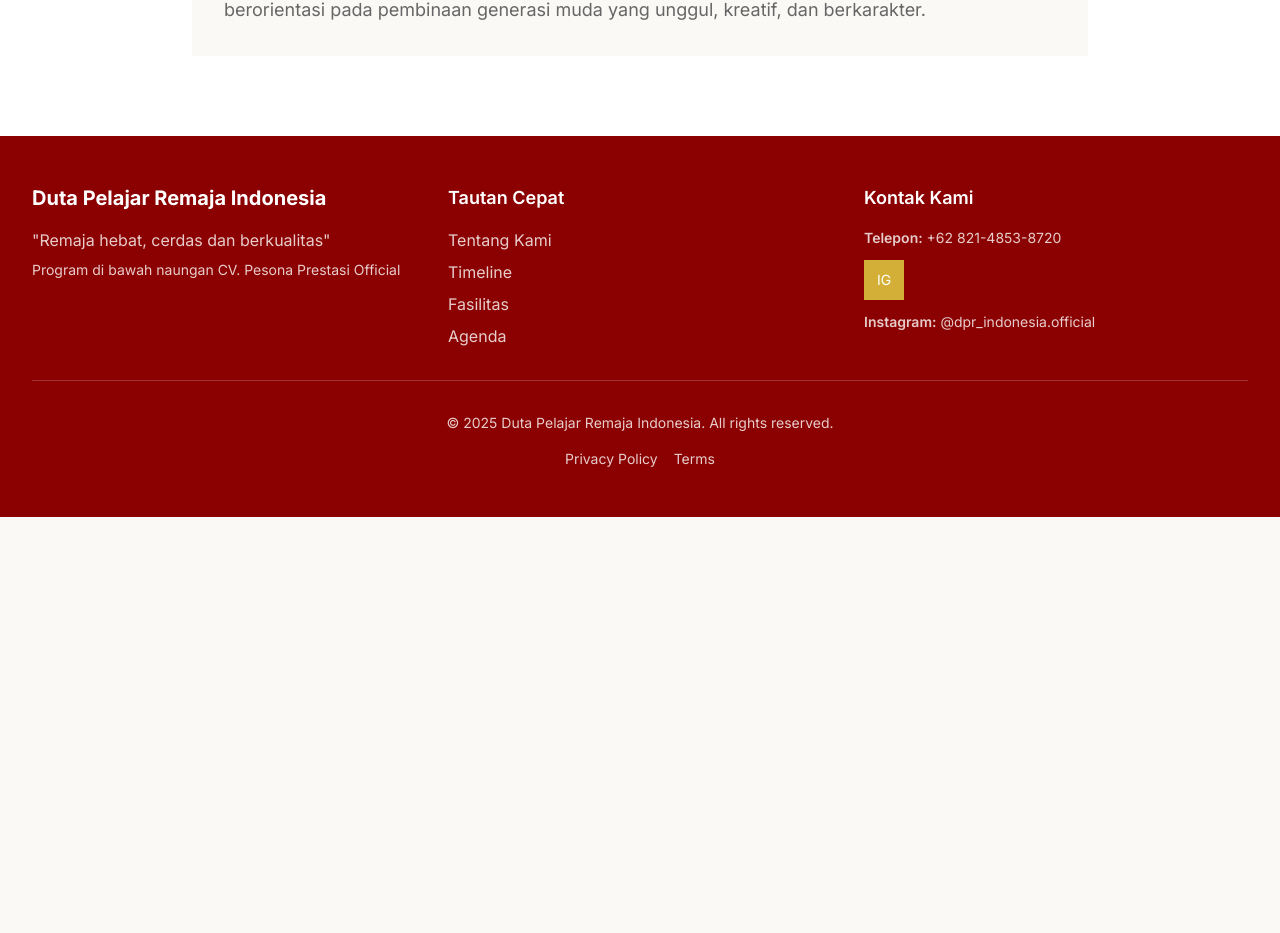
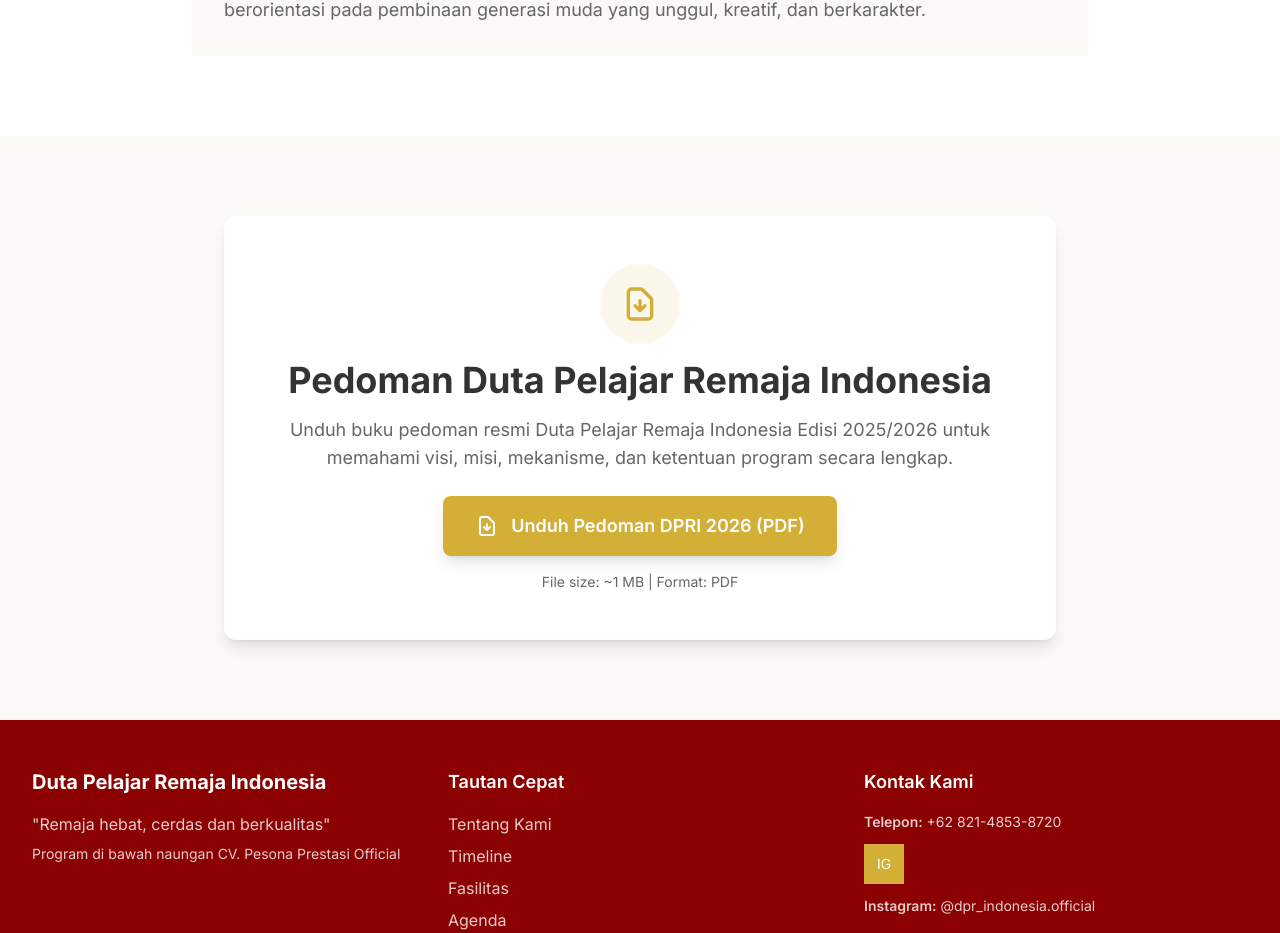
Before and after one commit to DrRhea/xera-dutapelajar, a Next.js app: page /tentang-kami in a window 1280 px wide. Shown: the part 2618-3551 px from the top of the page. Before the commit the page ends 3135 px from the top, so only its background shows below. Built offline with nearby package versions, Linux system fonts and the light colour scheme.

Commit message:
Pindahkan file pedoman PDF ke public/documents dan tambahkan button download di homepage dan halaman tentang-kami

```diff
--- a/app/page.tsx
+++ b/app/page.tsx
@@ -85,12 +85,16 @@
                 >
                   DAFTAR SEKARANG
                 </Link>
-                <Link
-                  href="#"
-                  className="px-8 py-4 bg-white/20 text-white text-lg font-semibold hover:bg-white/30 transition border-2 border-white/50"
+                <a
+                  href="/documents/Pedoman-DPRI-2026.pdf"
+                  download="Pedoman-DPRI-2026.pdf"
+                  className="px-8 py-4 bg-white/20 text-white text-lg font-semibold hover:bg-white/30 transition border-2 border-white/50 inline-flex items-center gap-2"
                 >
-                  UNDUH PETUNJUK TEKNIS (PDF)
-                </Link>
+                  <svg className="w-5 h-5" fill="none" stroke="currentColor" viewBox="0 0 24 24">
+                    <path strokeLinecap="round" strokeLinejoin="round" strokeWidth={2} d="M12 10v6m0 0l-3-3m3 3l3-3m2 8H7a2 2 0 01-2-2V5a2 2 0 012-2h5.586a1 1 0 01.707.293l5.414 5.414a1 1 0 01.293.707V19a2 2 0 01-2 2z" />
+                  </svg>
+                  UNDUH PEDOMAN DPRI 2026 (PDF)
+                </a>
               </div>
             </div>
           </div>
@@ -467,12 +471,16 @@
               >
                 DAFTAR SEKARANG
               </Link>
-              <Link
-                href="#"
-                className="px-8 py-4 bg-white text-tinkerbell-text text-lg font-semibold hover:bg-gray-50 transition border-2 border-tinkerbell-cta"
+              <a
+                href="/documents/Pedoman-DPRI-2026.pdf"
+                download="Pedoman-DPRI-2026.pdf"
+                className="px-8 py-4 bg-white text-tinkerbell-text text-lg font-semibold hover:bg-gray-50 transition border-2 border-tinkerbell-cta inline-flex items-center gap-2"
               >
-                UNDUH PETUNJUK TEKNIS LENGKAP
-              </Link>
+                <svg className="w-5 h-5" fill="none" stroke="currentColor" viewBox="0 0 24 24">
+                  <path strokeLinecap="round" strokeLinejoin="round" strokeWidth={2} d="M12 10v6m0 0l-3-3m3 3l3-3m2 8H7a2 2 0 01-2-2V5a2 2 0 012-2h5.586a1 1 0 01.707.293l5.414 5.414a1 1 0 01.293.707V19a2 2 0 01-2 2z" />
+                </svg>
+                UNDUH PEDOMAN DPRI 2026 (PDF)
+              </a>
             </div>
           </div>
         </div>
--- a/app/tentang-kami/page.tsx
+++ b/app/tentang-kami/page.tsx
@@ -166,6 +166,40 @@
         </div>
       </section>
 
+      {/* Download Pedoman Section */}
+      <section className="py-20 bg-tinkerbell-bg">
+        <div className="max-w-4xl mx-auto px-4 sm:px-6 lg:px-8">
+          <div className="bg-white rounded-xl shadow-lg p-8 md:p-12 text-center">
+            <div className="mb-6">
+              <div className="w-20 h-20 bg-tinkerbell-cta/10 rounded-full flex items-center justify-center mx-auto mb-4">
+                <svg className="w-10 h-10 text-tinkerbell-cta" fill="none" stroke="currentColor" viewBox="0 0 24 24">
+                  <path strokeLinecap="round" strokeLinejoin="round" strokeWidth={2} d="M12 10v6m0 0l-3-3m3 3l3-3m2 8H7a2 2 0 01-2-2V5a2 2 0 012-2h5.586a1 1 0 01.707.293l5.414 5.414a1 1 0 01.293.707V19a2 2 0 01-2 2z" />
+                </svg>
+              </div>
+              <h3 className="text-3xl md:text-4xl font-bold text-tinkerbell-text mb-4">
+                Pedoman Duta Pelajar Remaja Indonesia
+              </h3>
+              <p className="text-lg text-tinkerbell-textSecondary mb-6">
+                Unduh buku pedoman resmi Duta Pelajar Remaja Indonesia Edisi 2025/2026 untuk memahami visi, misi, mekanisme, dan ketentuan program secara lengkap.
+              </p>
+            </div>
+            <a
+              href="/documents/Pedoman-DPRI-2026.pdf"
+              download="Pedoman-DPRI-2026.pdf"
+              className="inline-flex items-center gap-3 px-8 py-4 bg-tinkerbell-cta text-white text-lg font-semibold hover:opacity-90 transition rounded-lg shadow-lg"
+            >
+              <svg className="w-6 h-6" fill="none" stroke="currentColor" viewBox="0 0 24 24">
+                <path strokeLinecap="round" strokeLinejoin="round" strokeWidth={2} d="M12 10v6m0 0l-3-3m3 3l3-3m2 8H7a2 2 0 01-2-2V5a2 2 0 012-2h5.586a1 1 0 01.707.293l5.414 5.414a1 1 0 01.293.707V19a2 2 0 01-2 2z" />
+              </svg>
+              Unduh Pedoman DPRI 2026 (PDF)
+            </a>
+            <p className="text-sm text-tinkerbell-textSecondary mt-4">
+              File size: ~1 MB | Format: PDF
+            </p>
+          </div>
+        </div>
+      </section>
+
       {/* Footer */}
       <footer className="bg-tinkerbell-secondary py-12 text-white">
         <div className="max-w-7xl mx-auto px-4 sm:px-6 lg:px-8">
```
Also changed, not shown: 1 other file (tests, documents, lock files or other folders).
